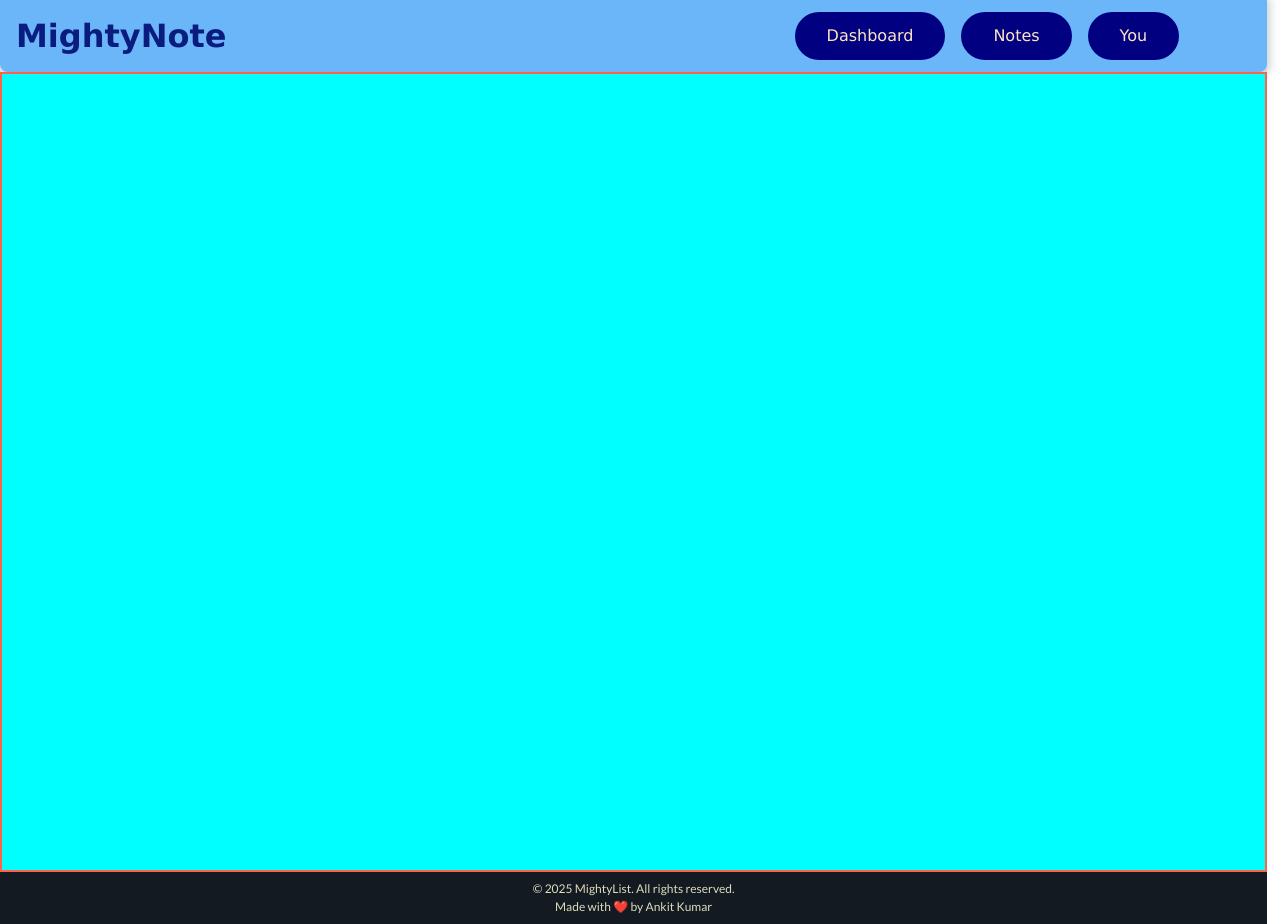
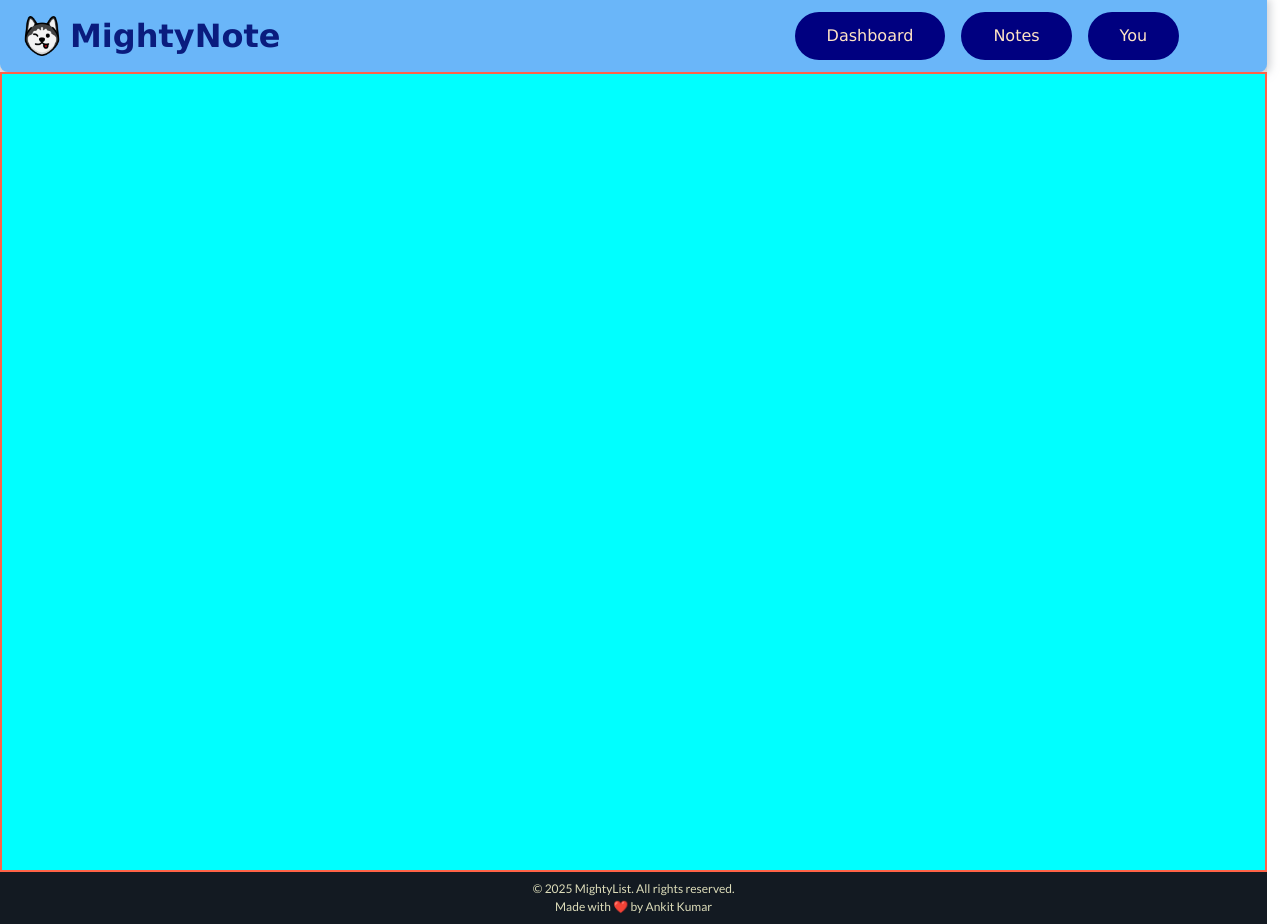
Before and after one commit to Ankitk2021/MightyList, a React (Vite) app: page / in a window 1280 px wide. Built offline with nearby package versions, Linux system fonts and the light colour scheme.

Commit message:
working fine

```diff
--- a/src/components/Navbar.css
+++ b/src/components/Navbar.css
@@ -13,10 +13,20 @@
   box-shadow: 1px 1px 8px 2px rgba(158, 163, 170, 0.505);
 }
 
-.nav-container h2 {
+.logoandname{
+  display: flex;
+  margin-left: 22px;
+}
+.logoandname img{
+  height: 40px;
+  margin-top: 12px;
+
+}
+
+.nav-container .logoandname h2 {
   font-family: Verdana, Geneva, Tahoma, sans-serif;
   text-align: center;
-  margin-left: 8px;
+
   width: fit-content;
   user-select: none;
   padding: 8px;
--- a/src/components/Navbar.jsx
+++ b/src/components/Navbar.jsx
@@ -1,13 +1,16 @@
 import React from "react";
 import "./Navbar.css";
 import "../assets/ham-menu.svg";
-import "../assets/logo.png";
+import logo from"../assets/logo.png";
 
 function Navbar() {
   return (
     <>
       <div class="nav-container">
+        <div className="logoandname">
+        <img src={logo} alt="" />
         <h2>MightyNote</h2>
+        </div>
         <div className="list-container">
           <ul>
             <li>Dashboard</li>
```
Also changed, not shown: src/assets/logo.png.
